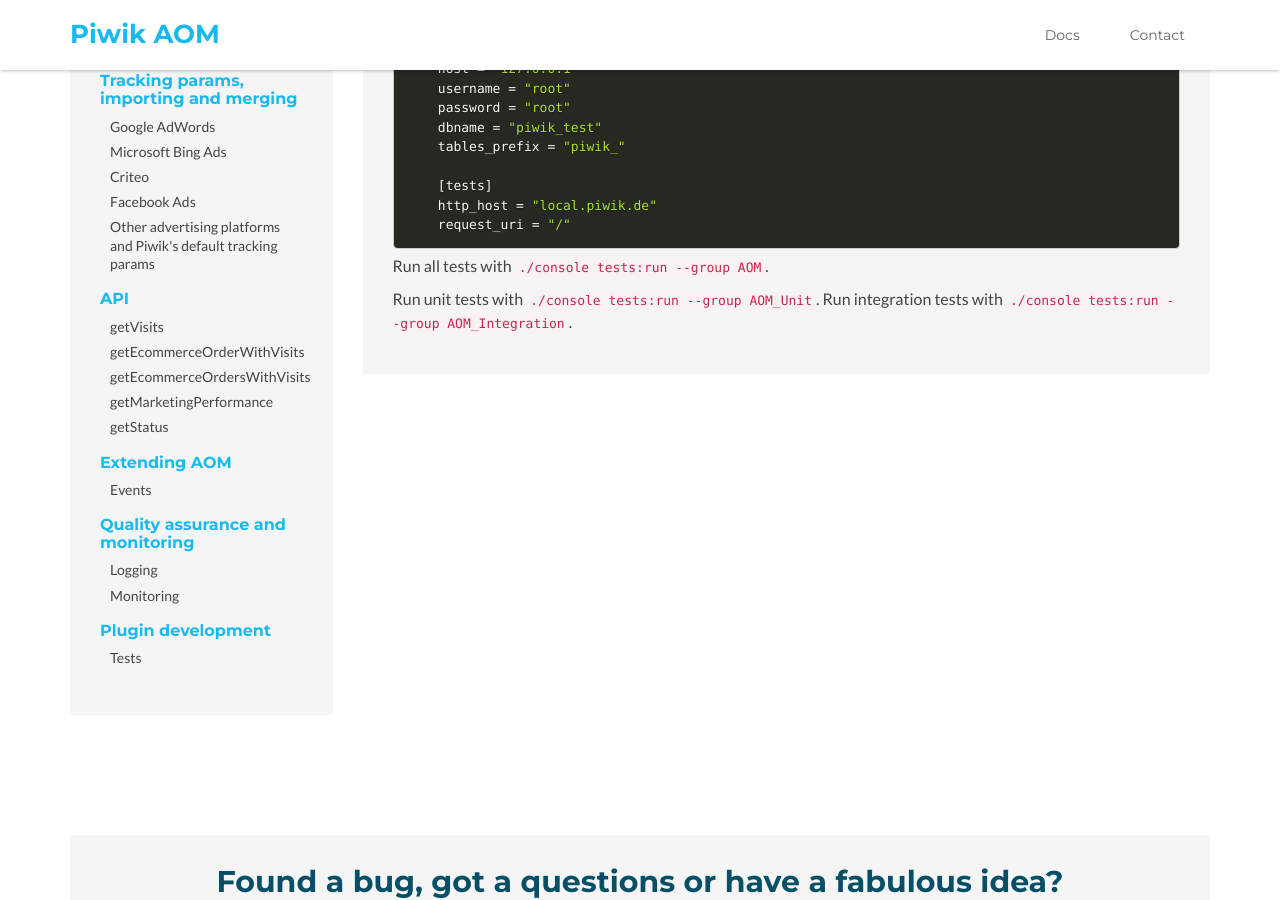
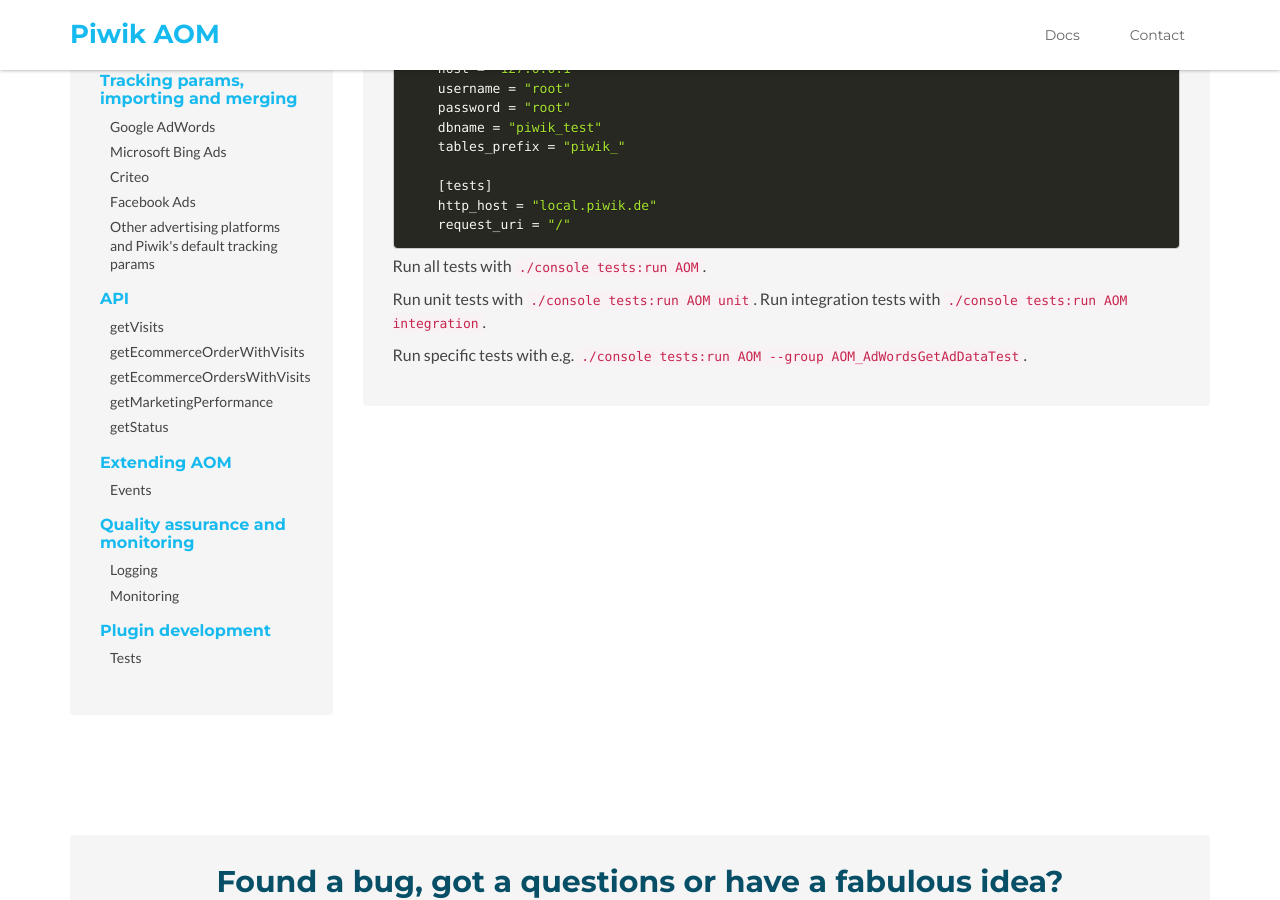
Before and after one commit to finanzcheck/AOM, a Jekyll site: the page built from plugin-development.html, in a window 1280 px wide and 900 px high, scrolled down 324 px. Built offline with Jekyll 4.4.1, drawn with Linux system fonts in a browser that asks for light colours; comment, search, counter and statistics services are not loaded.

Commit message:
Adds docs and fixes mail addresses

```diff
--- a/_includes/contact.html
+++ b/_includes/contact.html
@@ -24,7 +24,7 @@
                         <li><a href="https://www.linkedin.com/in/andre-kolell-9a588a27"><i class="fa fa-linkedin"></i></a></li>
                         <li><a href="https://www.xing.com/profile/Andre_Kolell"><i class="fa fa-xing"></i></a></li>
                         <li><a href="https://github.com/andre-hh"><i class="fa fa-github"></i></a></li>
-                        <li class="last"><a href="mailto: andre.kolell@advanced-online-marketing.com"><i class="fa fa-envelope"></i></a></li>
+                        <li class="last"><a href="mailto: andre.kolell@gmail.com"><i class="fa fa-envelope"></i></a></li>
                     </ul>
                 </div>
             </div>
@@ -45,7 +45,7 @@
                     <ul class="social-icons list-inline">
                         <li><a href="https://www.xing.com/profile/Daniel_Stonies"><i class="fa fa-xing"></i></a></li>
                         <li><a href="https://github.com/danielstonies"><i class="fa fa-github"></i></a></li>
-                        <li class="last"><a href="mailto: daniel.stonies@advanced-online-marketing.com"><i class="fa fa-envelope"></i></a></li>
+                        <li class="last"><a href="mailto: daniel.stonies@googlemail.com"><i class="fa fa-envelope"></i></a></li>
                     </ul>
                 </div>
             </div>
--- a/plugin-development.html
+++ b/plugin-development.html
@@ -27,7 +27,9 @@ title: Piwik AOM Plugin Documentation - Plugin development
     request_uri = "/"</code></pre>
 </div>
 
-<p>Run all tests with <code>./console tests:run --group AOM</code>.</p>
+<p>Run all tests with <code>./console tests:run AOM</code>.</p>
 
-<p>Run unit tests with <code>./console tests:run --group AOM_Unit</code>. Run integration tests with <code>./console
-    tests:run --group AOM_Integration</code>.</p>
+<p>Run unit tests with <code>./console tests:run AOM unit</code>. Run integration tests with <code>./console tests:run
+    AOM integration</code>.</p>
+
+<p>Run specific tests with e.g. <code>./console tests:run AOM --group AOM_AdWordsGetAdDataTest</code>.</p>
```
